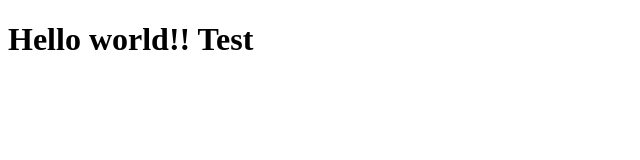
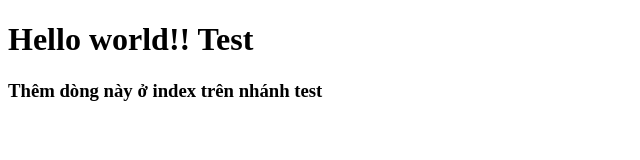
Before and after one commit to lokhue/KTPM_Buoi1, a plain HTML site: page index.html in a window 1280 px wide. Shown: the whole page, without its empty margins (0-640 px from the left). Drawn offline with Linux system fonts and the light colour scheme.

Commit message:
add h3 tag to create the conflict

```diff
--- a/index.html
+++ b/index.html
@@ -7,5 +7,6 @@
 </head>
 <body>
     <h1>Hello world!! Test</h1>
+    <h3>Thêm dòng này ở index trên nhánh test</h3>
 </body>
 </html>
```
